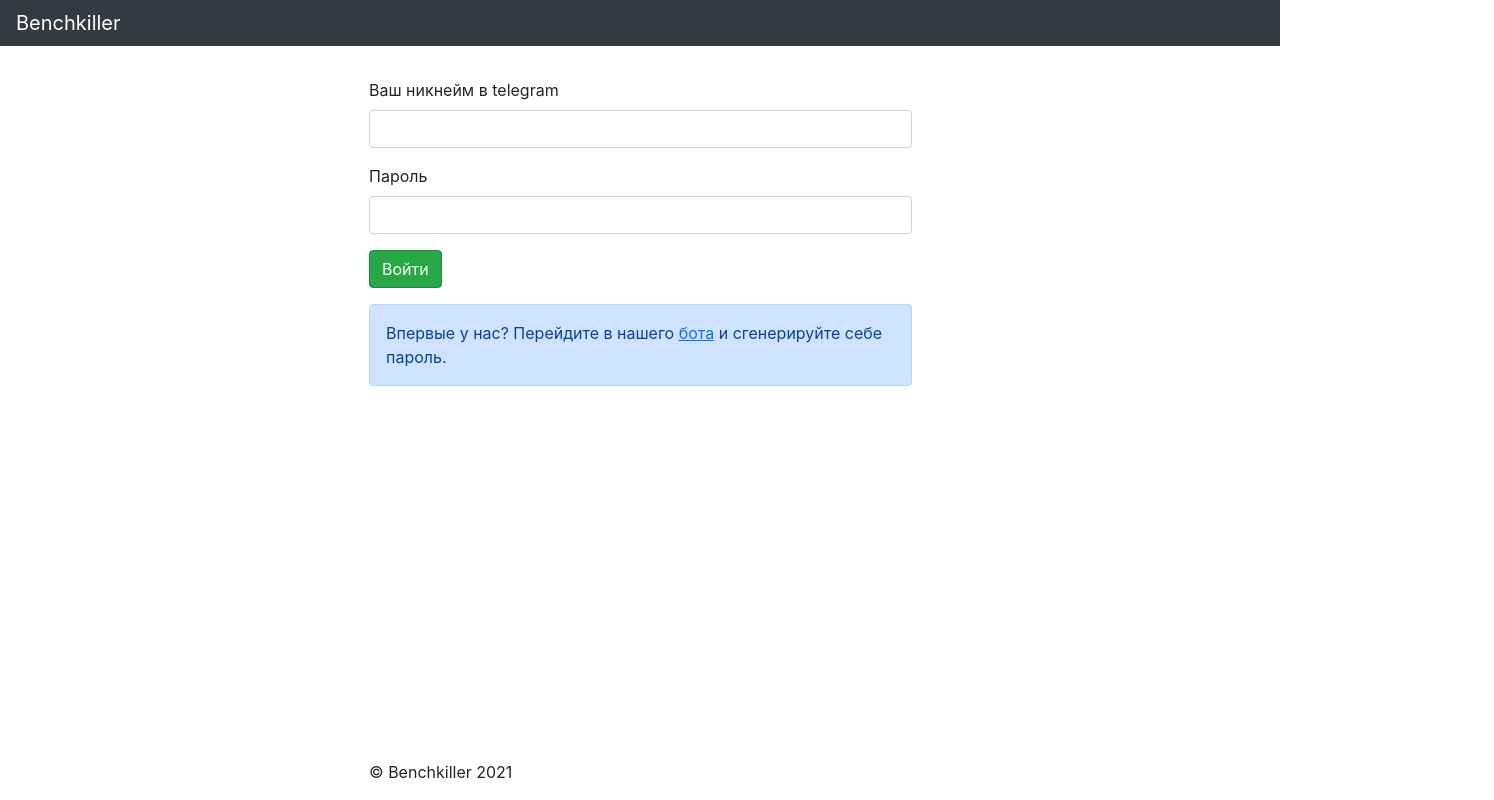
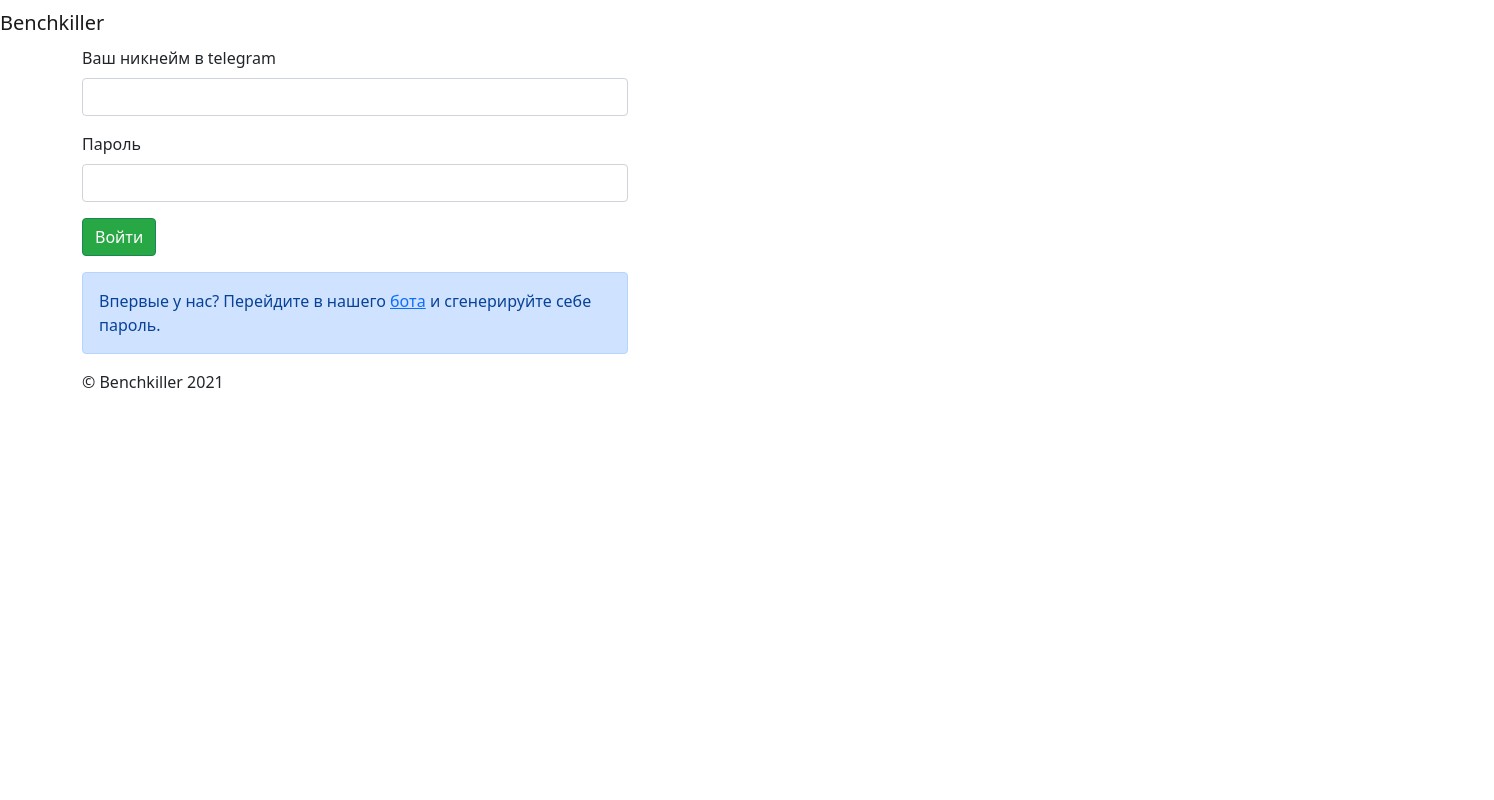
Before and after one commit to hellagirrl/bench, a Vue app: page / in a window 1280 px wide. Shown: the whole page, 1494 px wide, since content can reach past the window. Built offline with nearby package versions, Linux system fonts and the light colour scheme.

Commit message:
add sass files

```diff
--- a/package.json
+++ b/package.json
@@ -9,6 +9,7 @@
   },
   "dependencies": {
     "core-js": "^3.6.5",
+    "sass-loader": "^12.3.0",
     "vue": "^3.0.0",
     "vue-i18n": "^9.2.0-beta.21"
   },
--- a/public/index.html
+++ b/public/index.html
@@ -8,21 +8,6 @@
     <link href="https://cdn.jsdelivr.net/npm/bootstrap@5.1.3/dist/css/bootstrap.min.css" rel="stylesheet" integrity="sha384-1BmE4kWBq78iYhFldvKuhfTAU6auU8tT94WrHftjDbrCEXSU1oBoqyl2QvZ6jIW3" crossorigin="anonymous">
 
     <title>Benchkiller</title>
-     <style type="text/css">
-       html,
-       body {
-         height: 100% !important;
-         font-family: -apple-system, BlinkMacSystemFont, "Segoe UI", Roboto, "Helvetica Neue", Arial, "Noto Sans", "Liberation Sans", sans-serif, "Apple Color Emoji", "Segoe UI Emoji", "Segoe UI Symbol", "Noto Color Emoji";
-          font-size: 1rem;
-          font-weight: 400;
-          line-height: 1.5;
-          color: #212529;
-          text-align: left
-       }
-       #app {
-         height: 100%;
-       }
-     </style>
   </head>
 
   <body>
--- /dev/null
+++ b/src/assets/_layout.scss
@@ -0,0 +1,12 @@
+body {
+    height: 100% !important;
+    font-family: -apple-system, BlinkMacSystemFont, "Segoe UI", Roboto, "Helvetica Neue", Arial, "Noto Sans", "Liberation Sans", sans-serif, "Apple Color Emoji", "Segoe UI Emoji", "Segoe UI Symbol", "Noto Color Emoji";
+     font-size: 1rem;
+     font-weight: 400;
+     line-height: 1.5;
+     color: $text-color;
+     text-align: left
+  }
+  #app {
+    height: 100%;
+  }
--- /dev/null
+++ b/src/assets/_login.scss
@@ -0,0 +1,34 @@
+.login-flex {
+    min-height: 100%;
+    justify-content: space-between;
+};
+
+.login-nav {
+    background-color: #343a40 !important;
+    padding: 0.5rem 1rem;
+}
+
+.header-nav {
+    color: white;
+}
+
+.container {
+    max-width: 1140px;
+}
+
+main {
+    flex: 1 1 auto;
+  }
+.container {
+    max-width: 1140px;
+    width: 100%;
+    padding-right: 15px;
+    padding-left: 15px;
+    margin-right: 354px;
+    margin-left: 354px;
+    padding-top: 2em;
+}
+
+footer {
+    padding-bottom: 1em;
+}
--- /dev/null
+++ b/src/assets/_variables.scss
@@ -0,0 +1 @@
+$text-color: #212529;
--- /dev/null
+++ b/src/assets/custom.scss
@@ -0,0 +1,3 @@
+@import "_layout";
+@import "_login";
+@import "_variables";
--- a/src/components/Login.vue
+++ b/src/components/Login.vue
@@ -1,19 +1,11 @@
 <template>
-  <div
-    class="d-flex flex-column"
-    style="min-height: 100%; justify-content: space-between"
-  >
-    <nav
-      class="navbar navbar-light navbar-expand"
-      style="background-color: #343a40 !important; padding: 0.5rem 1rem"
-    >
+  <div class="d-flex flex-column login-flex">
+    <nav class="navbar navbar-light navbar-expand login-nav">
       <div class="header-nav">
-        <a href="http://freedvs.com/" class="navbar-brand" style="color: white"
-          >Benchkiller</a
-        >
+        <a href="http://freedvs.com/" class="navbar-brand">Benchkiller</a>
       </div>
     </nav>
-    <main class="container" style="max-width: 1140px">
+    <main class="container">
       <div class="row">
         <div class="col-md-6">
           <form style="margin-block-end: 1em">
@@ -60,9 +52,7 @@
       </div>
     </main>
     <footer>
-      <div class="container" style="padding-bottom: 1em">
-        © Benchkiller 2021
-      </div>
+      <div class="container">© Benchkiller 2021</div>
     </footer>
   </div>
 </template>
@@ -76,17 +66,4 @@
 };
 </script>
 
-<style scoped>
-main {
-  flex: 1 1 auto;
-}
-.container {
-  max-width: 1140px;
-  width: 100%;
-  padding-right: 15px;
-  padding-left: 15px;
-  margin-right: 354px;
-  margin-left: 354px;
-  padding-top: 2em;
-}
-</style>
+<style></style>
```
Also changed, not shown: src/assets/layouts.scss (deleted), src/assets/login.scss (deleted), 1 other file (tests, documents, lock files or other folders).
